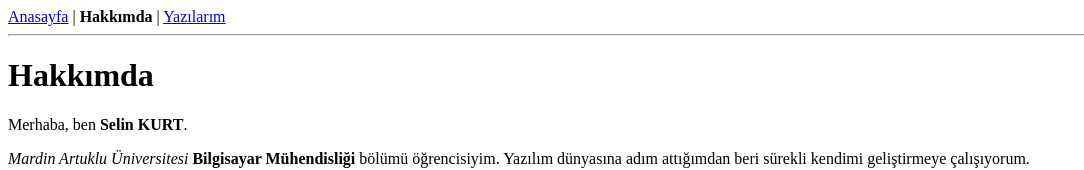
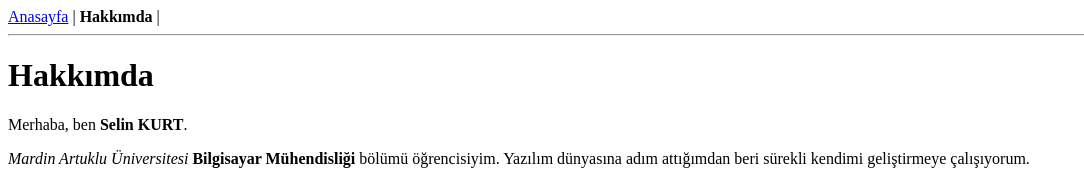
Before and after one commit to Selinnkurtt/Blog-Sitem, a plain HTML site: page hakkimda.html in a window 1280 px wide. Shown: the top 170 px of the page, without its empty margins (0-1084 px from the left). Drawn offline with Linux system fonts and the light colour scheme.

Commit message:
dosya commit edildi

```diff
--- a/hakkimda.html
+++ b/hakkimda.html
@@ -8,7 +8,7 @@
     <nav>
         <a href="index.html">Anasayfa</a> |
         <b>Hakkımda</b> |
-        <a href="yazilar.html">Yazılarım</a>
+
     </nav>
     <hr>
 
```
